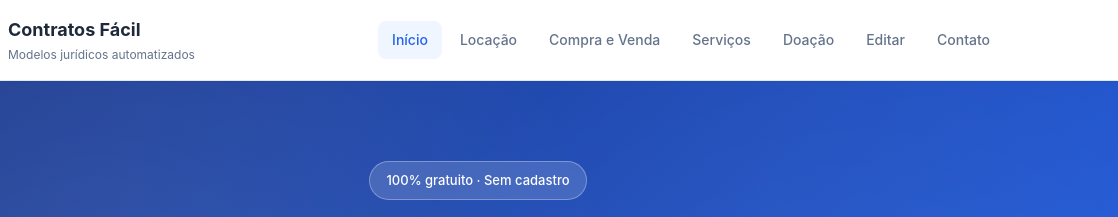
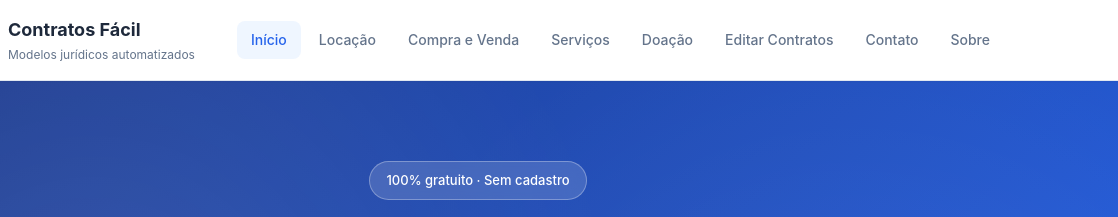
Before and after one commit to 6484598/criadordecontratos, a plain HTML site: page index.html in a window 1280 px wide. Shown: the top 217 px of the page, 162-1280 px from the left. Drawn offline with Linux system fonts and the light colour scheme.

Commit message:
Update index.html

```diff
--- a/index.html
+++ b/index.html
@@ -42,8 +42,9 @@
       <a href="compra-venda.html">Compra e Venda</a>
       <a href="servicos.html">Serviços</a>
       <a href="doacao.html">Doação</a>
-      <a href="editar.html">Editar</a>
+      <a href="editar contratos.html">Editar Contratos</a>
       <a href="contato.html">Contato</a>
+      <a href="sobre.html">Sobre</a>
     </nav>
   </div>
 </header>
@@ -101,7 +102,7 @@
         <span class="tag" style="background: var(--success); color:#fff;">✓ Grátis</span>
       </a>
 
-      <a href="editar.html" class="card-contrato">
+      <a href="editar contratos.html" class="card-contrato">
         <div class="icone">✏️</div>
         <h3>Já tem um contrato?</h3>
         <p>Faça upload do seu PDF ou Word e edite com nossa ajuda. Detecção automática de campos e sugestões de cláusulas.</p>
@@ -296,6 +297,7 @@
 </section>
 
 <!-- FOOTER -->
+
 <footer>
   <div class="container">
     <p>© 2026 Contratos Fácil — Modelos jurídicos automatizados</p>
@@ -307,10 +309,11 @@
       <a href="privacidade.html" style="color:#fff; opacity:0.8;">Política de Privacidade</a> ·
       <a href="termos.html" style="color:#fff; opacity:0.8;">Termos de Uso</a> ·
       <a href="contato.html" style="color:#fff; opacity:0.8;">Contato</a>
+        <a href="sobre.html"style="color:#fff; opacity:0.8;">Sobre Nós</a>
+            <a href="politica-cookies.html"style="color:#fff; opacity:0.8;" >Política de Cookies</a> |
     </p>
   </div>
 </footer>
-
 <script src="js/cookies.js"></script>
 
 </body>
```
